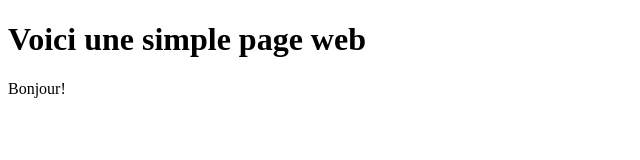
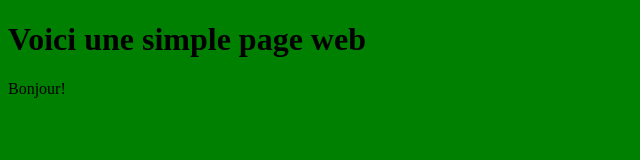
Before and after one commit to lenaporcell/d73-labo-git-02, a plain HTML site: page index.html in a window 1280 px wide. Shown: the whole page, without its empty margins (0-640 px from the left). Drawn offline with Linux system fonts and the light colour scheme.

Commit message:
ajout css

```diff
--- /dev/null
+++ b/css/style.css
@@ -0,0 +1,4 @@
+body{
+	background-color:green;
+
+}
--- a/index.html
+++ b/index.html
@@ -1,5 +1,8 @@
 <!DOCTYPE html>
 <html>
+<HEAD>
+  <LINK rel="stylesheet" type="text/css" href="/css/style.css">
+ </HEAD>
 	<body>
 
 	<h1>Voici une simple page web</h1>
```
